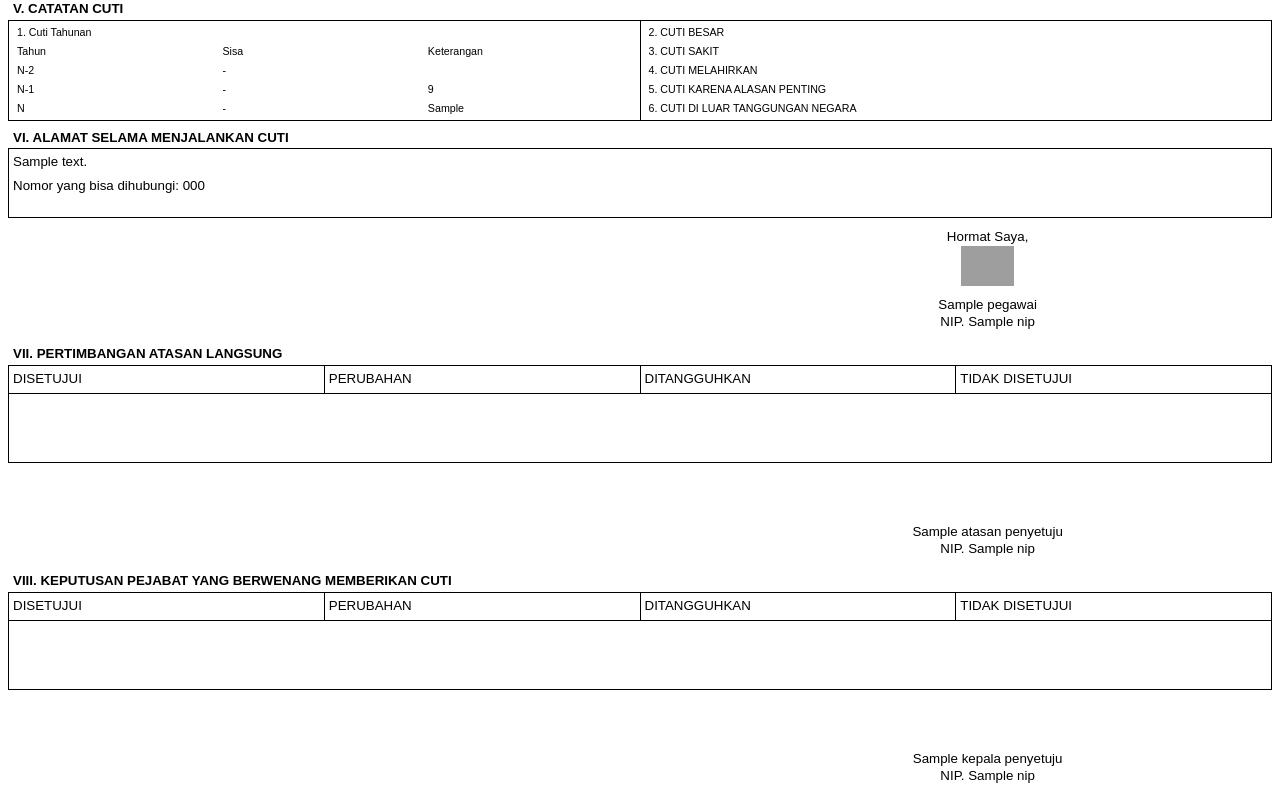
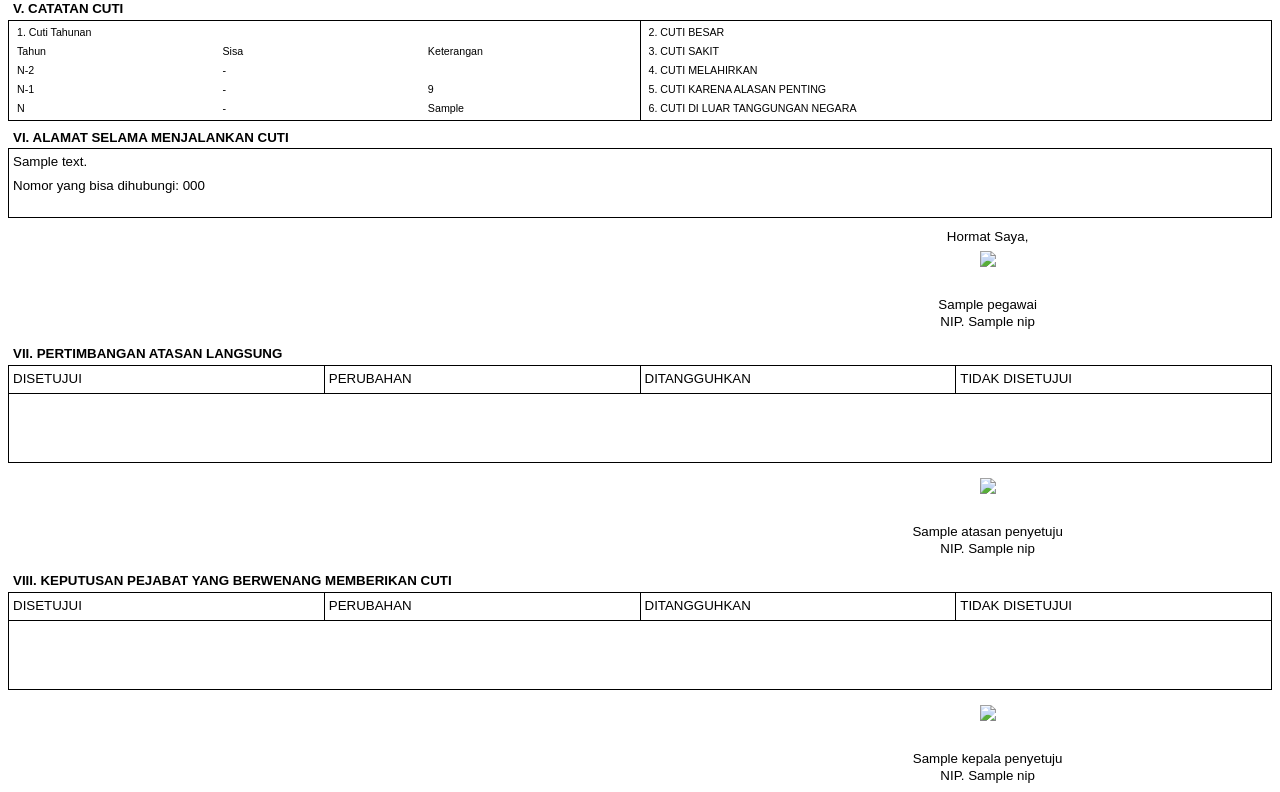
Before and after one commit to sosmed23/ecuti-kemenag, a Django app: template templates/cetak_surat_cuti.html in a window 1280 px wide. Shown: the part 515-1307 px from the top of the page. Run offline with Django 5.2, Linux system fonts and the light colour scheme; the template is opened without the code that fills it: most values are stand-ins (such as "Sample title", 1, 10 or a date in 2020); grey boxes are pictures that could not be loaded.

Commit message:
Perbaikan: formulir

```diff
--- a/templates/cetak_surat_cuti.html
+++ b/templates/cetak_surat_cuti.html
@@ -75,6 +75,9 @@
         }
         .signature-space {
             height: 50px;
+            display: flex;
+            align-items: center;
+            justify-content: center;
         }
         .signature-name {
             font-weight: normal;
@@ -175,8 +178,9 @@
         <div class="signature-block">
             <p>Hormat Saya,</p>
             <div class="signature-space">
+                <!-- PERBAIKAN: Menggunakan .url untuk menampilkan gambar -->
                 {% if pengajuan.tanda_tangan_pemohon %}
-                    <img src="{{ pengajuan.tanda_tangan_pemohon.path }}" style="height: 40px;">
+                    <img src="{{ pengajuan.tanda_tangan_pemohon.url }}" style="height: 40px;">
                 {% endif %}
             </div>
             <p class="signature-name">{{ pengajuan.pegawai.get_full_name }}</p>
@@ -197,7 +201,12 @@
             <tr><td colspan="4" style="height: 60px;">&nbsp;</td></tr>
         </table>
         <div class="signature-block">
-            <div class="signature-space"></div>
+            <div class="signature-space">
+                <!-- PENAMBAHAN: Menampilkan tanda tangan atasan -->
+                {% if pengajuan.tanda_tangan_atasan %}
+                    <img src="{{ pengajuan.tanda_tangan_atasan.url }}" style="height: 40px;">
+                {% endif %}
+            </div>
             <p class="signature-name">{{ pengajuan.atasan_penyetuju.get_full_name|default_if_none:"....................................." }}</p>
             <p class="signature-nip">NIP. {{ pengajuan.atasan_penyetuju.nip|default_if_none:"....................................." }}</p>
         </div>
@@ -216,7 +225,12 @@
             <tr><td colspan="4" style="height: 60px;">&nbsp;</td></tr>
         </table>
         <div class="signature-block">
-            <div class="signature-space"></div>
+            <div class="signature-space">
+                <!-- PENAMBAHAN: Menampilkan tanda tangan kepala -->
+                {% if pengajuan.tanda_tangan_kepala %}
+                    <img src="{{ pengajuan.tanda_tangan_kepala.url }}" style="height: 40px;">
+                {% endif %}
+            </div>
             <p class="signature-name">{{ pengajuan.kepala_penyetuju.get_full_name|default_if_none:"....................................." }}</p>
             <p class="signature-nip">NIP. {{ pengajuan.kepala_penyetuju.nip|default_if_none:"....................................." }}</p>
         </div>
```
